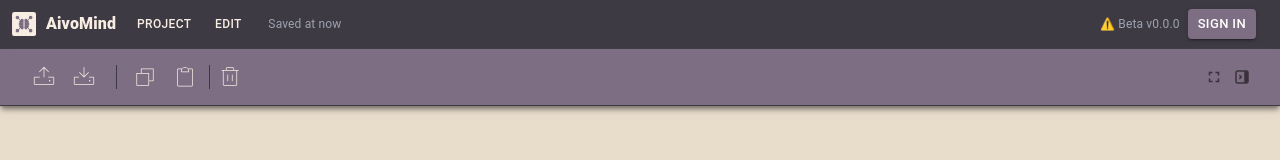
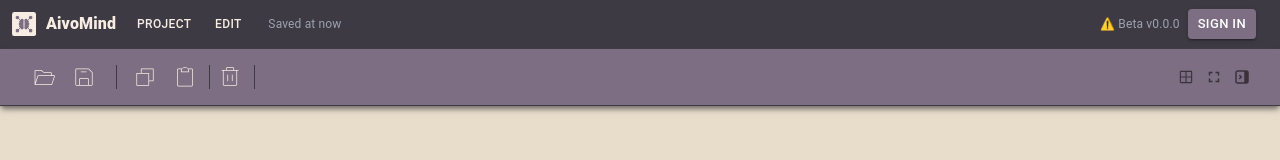
Before and after one commit to tlaukkanen/mindmapflow, a Next.js app: page /editor/1 in a window 1280 px wide. Shown: the top 160 px of the page. Built offline with nearby package versions, Linux system fonts and the light colour scheme; no server answers.

Commit message:
Add grid visibility toggle to editor and canvas components

```diff
--- a/src/components/editor/canvas.tsx
+++ b/src/components/editor/canvas.tsx
@@ -48,6 +48,7 @@ interface CanvasProps {
   onEdgeSelect: (edge: Edge | null) => void;
   onNodesChange: OnNodesChange<MindMapNode>;
   onEdgesChange: OnEdgesChange<Edge>;
+  showGrid?: boolean; // Added prop to control grid visibility
 }
 
 const nodeTypes: NodeTypes = {
@@ -69,6 +70,7 @@ export default function Canvas({
   onEdgeSelect,
   onNodesChange,
   onEdgesChange,
+  showGrid = true, // Set default to true
 }: CanvasProps) {
   const { setNodes, fitView } = useReactFlow();
   const [isContextMenuOpen, setIsContextMenuOpen] = React.useState(false);
@@ -234,7 +236,7 @@ export default function Canvas({
         proOptions={proOptions}
         selectionOnDrag={true}
         snapGrid={[10, 10]}
-        snapToGrid={false}
+        snapToGrid={showGrid}
         onConnect={onConnect}
         onEdgesChange={onEdgesChange}
         onInit={onInit}
@@ -243,13 +245,15 @@ export default function Canvas({
         onNodesChange={onNodesChange}
         onSelectionChange={onSelectionChange}
       >
+        {showGrid && (
           <Background
-          color="#E8DDCB"
+            color="#fff"
             gap={20}
             id="2"
             lineWidth={0.2}
             variant={BackgroundVariant.Lines}
           />
+        )}
         <Controls />
       </ReactFlow>
       <Menu
--- a/src/components/editor/editor.tsx
+++ b/src/components/editor/editor.tsx
@@ -197,6 +197,7 @@ export default function Editor() {
 
   const [isPropertiesPanelVisible, setIsPropertiesPanelVisible] =
     useState(false);
+  const [showGrid, setShowGrid] = useState(false); // Add state for grid visibility
   const [nodes, setNodes, onNodesChange] = useNodesState(
     showSample ? initialNodes : [],
   );
@@ -286,18 +287,20 @@ export default function Editor() {
     setHasUnsavedChanges(false);
   };
 
-  const saveDiagram = () => {
-    logger.info("Saving diagram to local storage");
-    saveToLocalStorage(nodes, edges);
-  };
+  // Add handler for toggling grid visibility
+  const handleToggleGrid = useCallback(() => {
+    logger.info(`Toggling grid visibility to ${!showGrid}`);
+    setShowGrid(!showGrid);
+  }, [showGrid]);
 
-  const onRestoreDiagram = () => {
-    logger.info("Restoring diagram from local storage");
-    const { nodes: savedNodes, edges: savedEdges } = restoreFromLocalStorage();
+  const onLoadMindMap = useCallback(() => {
+    logger.info("Loading mindmap");
+    handleLoadMindMap();
+  }, [handleLoadMindMap]);
 
-    setNodes(savedNodes);
-    setEdges(savedEdges);
-  };
+  const onSaveMindMap = useCallback(() => {
+    logger.info("Saving mindmap");
+  }, []);
 
   const handleNodeNameChange = (newName: string) => {
     setNodes((prev) =>
@@ -989,12 +992,14 @@ export default function Editor() {
         onNewProject={onNewProject}
       />
       <Toolbar
+        showGrid={showGrid} // Pass current grid state
         onCopy={handleCopy}
         onDeleteNodeOrEdge={handleDeleteNodeOrEdge}
+        onLoadMindMap={onLoadMindMap}
         onPaste={handlePaste}
-        onRestoreDiagram={onRestoreDiagram}
-        onSaveDiagram={saveDiagram}
+        onSaveMindMap={onSaveMindMap}
         onToggleFullScreen={() => setIsFullScreen(!isFullScreen)}
+        onToggleGrid={handleToggleGrid}
         onToggleProperties={() =>
           setIsPropertiesPanelVisible(!isPropertiesPanelVisible)
         }
@@ -1008,6 +1013,7 @@ export default function Editor() {
             edges={edges}
             nodes={nodes.map(getNodeWithHandlers)}
             setEdges={setEdges}
+            showGrid={showGrid} // Pass showGrid to Canvas
             onEdgeSelect={handleEdgeSelection}
             onEdgesChange={onEdgesChange}
             onNodeSelect={handleNodeSelection}
--- a/src/components/editor/toolbar.tsx
+++ b/src/components/editor/toolbar.tsx
@@ -2,33 +2,35 @@ import { AppBar, Toolbar as MUIToolbar, Box } from "@mui/material";
 import { IconButton } from "@mui/material";
 import { TbLayoutSidebarRightCollapseFilled } from "react-icons/tb";
 import { MdFullscreen } from "react-icons/md";
-import { toast } from "sonner";
 import {
   PiClipboardThin,
   PiCopyThin,
-  PiDownloadThin,
+  PiFloppyDiskThin,
+  PiFolderOpenThin,
+  PiGridFour,
   PiTrashThin,
-  PiUploadThin,
 } from "react-icons/pi";
 
 interface ToolbarProps {
   onToggleProperties: () => void;
   onToggleFullScreen: () => void;
-  onSaveDiagram: () => void;
-  onRestoreDiagram: () => void;
+  onSaveMindMap: () => void;
+  onLoadMindMap: () => void;
   onDeleteNodeOrEdge: () => void;
   onCopy: () => void;
   onPaste: () => void;
+  onToggleGrid?: () => void;
 }
 
 export const Toolbar = ({
   onToggleProperties,
   onToggleFullScreen,
-  onSaveDiagram,
-  onRestoreDiagram,
+  onSaveMindMap,
+  onLoadMindMap,
   onDeleteNodeOrEdge,
   onCopy,
   onPaste,
+  onToggleGrid,
 }: ToolbarProps) => {
   return (
     <AppBar
@@ -42,26 +44,24 @@ export const Toolbar = ({
       >
         <Box className="flex-1 flex flex-nowrap [&_button]:text-fallLight">
           <IconButton
-            aria-label="Save to memory"
+            aria-label="Load mindmap"
             size="medium"
-            title="Save to browser memory"
+            title="Load mindmap"
             onClick={() => {
-              onSaveDiagram();
-              toast.info("Diagram saved to memory");
+              onLoadMindMap();
             }}
           >
-            <PiUploadThin />
+            <PiFolderOpenThin />
           </IconButton>
           <IconButton
-            aria-label="Restore from memory"
+            aria-label="Save mindmap"
             size="medium"
-            title="Restore from browser memory"
+            title="Save mindmap"
             onClick={() => {
-              onRestoreDiagram();
-              toast.info("Diagram restored from memory");
+              onSaveMindMap();
             }}
           >
-            <PiDownloadThin />
+            <PiFloppyDiskThin />
           </IconButton>
           <div className="h-6 my-4 mx-2 pr-1 border-0 border-r border-panels-border border-solid inline-block" />
           <IconButton
@@ -90,10 +90,18 @@ export const Toolbar = ({
           >
             <PiTrashThin />
           </IconButton>
+          <div className="h-6 my-4 pr-1 border-0 border-r border-panels-border border-solid inline-block" />
         </Box>
         <Box
           sx={{ flex: "1 1 auto", display: "flex", justifyContent: "flex-end" }}
         >
+          <IconButton
+            aria-label="Toggle grid"
+            size="small"
+            onClick={onToggleGrid}
+          >
+            <PiGridFour />
+          </IconButton>
           <IconButton
             aria-label="Toggle menubar"
             size="small"
```
Lines whose indentation alone changed are shown as unchanged.
